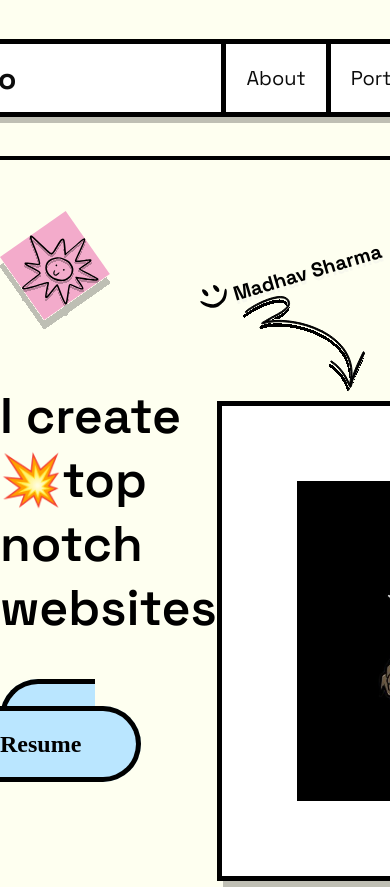
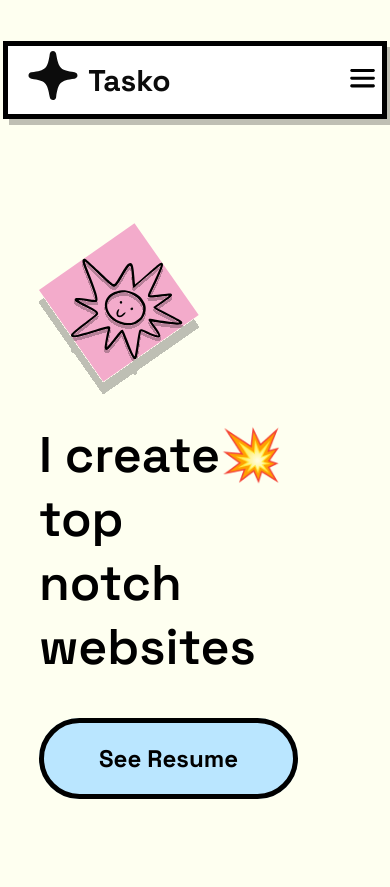
Before and after one commit to i-madhav/tasko, a plain HTML site: page index.html in a window 390 px wide. Shown: the top 887 px of the page. Drawn offline with Linux system fonts and the light colour scheme.

Commit message:
responsive

```diff
--- a/script.js
+++ b/script.js
@@ -1,12 +1,29 @@
-function scrollToSection(clickedEle , DestinationEle , behavior){
+function scrollToSection(clickedEle, DestinationEle, behavior) {
     const clicked = document.querySelector(clickedEle);
     const Destination = document.querySelector(DestinationEle);
-    clicked.addEventListener('click',()=>{
-        Destination.scrollIntoView({behavior:behavior})
+    clicked.addEventListener('click', () => {
+        Destination.scrollIntoView({ behavior: behavior })
     })
 }
 
-scrollToSection('.fooLogo p','.header',"smooth")
-scrollToSection(".portfolio",".heading" , "smooth");
-scrollToSection(".about",".mainPart","smooth");
-scrollToSection(".hire-me",".send","smooth");
+scrollToSection('.fooLogo p', '.header', "smooth")
+scrollToSection(".portfolio", ".heading", "smooth");
+scrollToSection(".about", ".mainPart", "smooth");
+scrollToSection(".hire-me", ".send", "smooth");
+
+
+if (window.innerWidth < 1000) {
+    document.querySelector(".nav-list").innerHTML = '<li class="nav-item first">' +
+        '<div class="svg-container">' +
+        '<svg xmlns="http://www.w3.org/2000/svg" width="50" height="49" viewBox="0 0 50 49" fill="none">' +
+        '<path d="M24.9778 49C26.5743 49 27.8824 47.825 28.1041 46.162C30.299 31.3511 32.3167 29.2892 46.5513 27.6707C48.1918 27.4711 49.4557 26.0965 49.4557 24.5001C49.4557 22.8814 48.2141 21.5512 46.5733 21.3073C32.4276 19.334 30.6761 17.6045 28.1041 2.81596C27.8158 1.17521 26.552 0 24.9778 0C23.3594 0 22.0732 1.17521 21.8073 2.83801C19.6566 17.6268 17.639 19.6888 3.42667 21.3073C1.74159 21.5291 0.5 22.8594 0.5 24.5001C0.5 26.0965 1.69726 27.4268 3.38234 27.6707C17.5501 29.6883 19.2795 31.3955 21.8073 46.1843C22.1398 47.8471 23.4257 49 24.9778 49Z" fill="#0C0C0C"/>' +
+        '</svg>' +
+        '</div>' +
+        'Tasko' +
+        '</li>' +
+        '<li class="second">' +
+        '<svg xmlns="http://www.w3.org/2000/svg" width="38" height="38" viewBox="0 0 38 38" fill="none">' +
+        '<path d="M6.21582 11.4693C6.21582 11.0604 6.37825 10.6683 6.66736 10.3792C6.95648 10.09 7.34861 9.92761 7.75749 9.92761H29.3408C29.7497 9.92761 30.1418 10.09 30.4309 10.3792C30.7201 10.6683 30.8825 11.0604 30.8825 11.4693C30.8825 11.8782 30.7201 12.2703 30.4309 12.5594C30.1418 12.8485 29.7497 13.0109 29.3408 13.0109H7.75749C7.34861 13.0109 6.95648 12.8485 6.66736 12.5594C6.37825 12.2703 6.21582 11.8782 6.21582 11.4693ZM6.21582 19.1776C6.21582 18.7687 6.37825 18.3766 6.66736 18.0875C6.95648 17.7984 7.34861 17.6359 7.75749 17.6359H29.3408C29.7497 17.6359 30.1418 17.7984 30.4309 18.0875C30.7201 18.3766 30.8825 18.7687 30.8825 19.1776C30.8825 19.5865 30.7201 19.9786 30.4309 20.2677C30.1418 20.5569 29.7497 20.7193 29.3408 20.7193H7.75749C7.34861 20.7193 6.95648 20.5569 6.66736 20.2677C6.37825 19.9786 6.21582 19.5865 6.21582 19.1776ZM6.21582 26.8859C6.21582 26.4771 6.37825 26.0849 6.66736 25.7958C6.95648 25.5067 7.34861 25.3443 7.75749 25.3443H29.3408C29.7497 25.3443 30.1418 25.5067 30.4309 25.7958C30.7201 26.0849 30.8825 26.4771 30.8825 26.8859C30.8825 27.2948 30.7201 27.687 30.4309 27.9761C30.1418 28.2652 29.7497 28.4276 29.3408 28.4276H7.75749C7.34861 28.4276 6.95648 28.2652 6.66736 27.9761C6.37825 27.687 6.21582 27.2948 6.21582 26.8859Z" fill="black" />' +
+        '</svg>' +
+        '</li>';
+}
--- a/style.css
+++ b/style.css
@@ -85,11 +85,11 @@ body {
     line-height: normal;
 }
 
-.myText-btn{
+.myText-btn {
     margin-top: 4rem;
 }
 
-.myText-btn a{
+.myText-btn a {
     border-radius: 92px;
     border: 5px solid #000;
     background: #BAE6FF;
@@ -103,7 +103,7 @@ body {
 }
 
 
-.myText-btn a:active{
+.myText-btn a:active {
     text-decoration: none;
     color: black;
 }
@@ -478,7 +478,7 @@ body {
 
 }
 
-.sendInfo p:last-of-type{
+.sendInfo p:last-of-type {
     margin-bottom: 5rem;
 }
 
@@ -499,7 +499,7 @@ body {
     line-height: normal;
 }
 
-.sendInfo a:active{
+.sendInfo a:active {
     text-decoration: none;
     color: black;
 }
@@ -521,7 +521,7 @@ body {
     gap: 10px;
 }
 
-.fooLogo p{
+.fooLogo p {
     color: #0C0C0C;
     font-family: "Space Grotesk";
     font-size: 36px;
@@ -551,96 +551,145 @@ body {
     height: 48px;
 }
 
-.footCred a:last-of-type{
+.footCred a:last-of-type {
     margin-left: -25px;
 }
+
 /*-------------------------*/
 /*RESPONSIVENESS*/
 
 @media only screen and (max-width: 1483px) {
-    .myText-svg2 img{
+    .myText-svg2 img {
         margin-left: -14rem !important;
         margin-top: 2rem;
     }
 }
 
 @media only screen and (max-width: 1450px) {
-    .myText-svg2 img{
+    .myText-svg2 img {
         margin-left: -12rem !important;
         margin-top: 2rem;
     }
 }
 
 @media only screen and (max-width: 1370px) {
-    .myText-svg2 img{
+    .myText-svg2 img {
         margin-left: -11rem !important;
         margin-top: 2rem;
     }
 
-      .sendInfo h2{
-         font-size:35px;
+    .sendInfo h2 {
+        font-size: 35px;
     }
 
-     .sendInfo p{
-         font-size:25px;
+    .sendInfo p {
+        font-size: 25px;
     }
 
 }
 
 @media only screen and (max-width: 1270px) {
-    .myText-svg2 img{
+    .myText-svg2 img {
         margin-left: -9rem !important;
         margin-top: 2rem;
     }
 }
 
- @media only screen and (max-width:1500px){
-     .skills{
-         margin-top:2rem;
+@media only screen and (max-width:1500px) {
+    .skills {
+        margin-top: 2rem;
     }
 
     .mainPart {
-         border:none;
+        border: none;
     }
 }
 
- @media only screen and (max-width:1000px){
+@media only screen and (max-width:1000px) {
     .service-text p {
-         font-size:40px;
+        font-size: 40px;
     }
 
-     .heading h2{
-         font-size:65px;
+    .heading h2 {
+        font-size: 65px;
     }
 
-     .heading svg{
-         height:130px;
+    .heading svg {
+        height: 130px;
     }
 
-     .clientStart svg{
-         margin-left:10%;
+    .clientStart svg {
+        margin-left: 10%;
     }
 
-     .clientsList{
-         display:flex;
-         flex-wrap:nowrap;
-         flex-direction:column;
-         align-items:center;
+    .clientsList {
+        display: flex;
+        flex-wrap: nowrap;
+        flex-direction: column;
+        align-items: center;
     }
 
-     .clientsItem{
-         width:60%;
+    .clientsItem {
+        width: 60%;
     }
 
-     .send{
-         min-height:400px;
+    .send {
+        min-height: 400px;
     }
 
-     .sendInfo h2{
-         font-size:30px;
+    .sendInfo h2 {
+        font-size: 30px;
     }
 
-     .sendInfo p{
-         font-size:20px;
+    .sendInfo p {
+        font-size: 20px;
+    }
+
+    .mainPart {
+        display: block;
+        padding: 10%;
+    }
+
+    .myText-svg svg {
+        width: 10rem;
+    }
+
+    .myText-text {
+        color: #000;
+        -webkit-text-stroke-width: 1.5970873832702637;
+        -webkit-text-stroke-color: #000;
+        font-family: "Space Grotesk";
+        font-size: 42px;
+        font-style: normal;
+        font-weight: 400;
+        line-height: normal;
+    }
+
+    .myText-btn {
+        color: #000;
+        font-family: "Space Grotesk";
+        font-size: 16px;
+        font-style: normal;
+        font-weight: 700;
+        line-height: normal;
+    }
+
+    .nav-list {
+        display: flex;
+        align-items: center;
+        border: 5px solid black;
+    }
+
+    .first {
+        margin-right: -2rem;
+        border: none;
+    }
+
+    .second svg {
+        background-color: transparent;
+    }
+
+    .header {
+        border: none;
     }
 }
```
Also changed, not shown: index.html (+1 -1 lines). Lines whose indentation alone changed are shown as unchanged.
